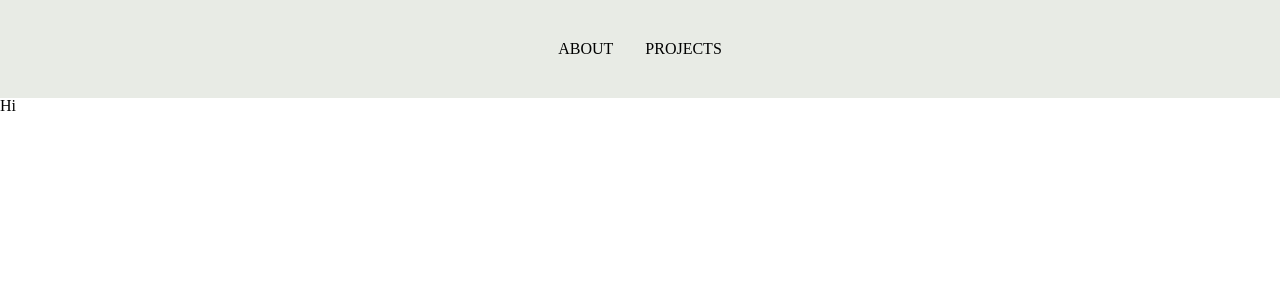
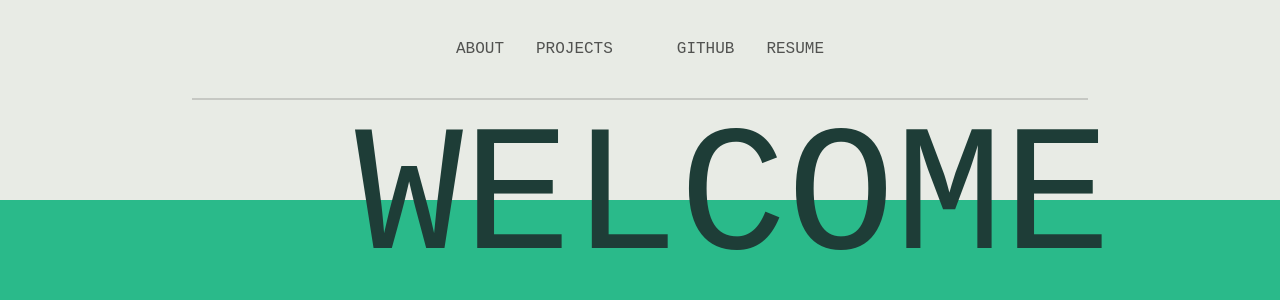
Before and after one commit to jamestouri/personal, a React (Create React App) app: page / in a window 1280 px wide. Shown: the top 300 px of the page. Built offline with nearby package versions, Linux system fonts and the light colour scheme.

Commit message:
splash page

```diff
--- a/src/App.css
+++ b/src/App.css
@@ -19,6 +19,22 @@
   color: white;
 }
 
+.welcome-text {
+  font-size: 180px;
+  font-family: monospace;
+  color:#1e3d37;
+  position: absolute;
+  top: 110px;
+  left: 355px;
+  z-index: 2;
+}
+
+.background {
+  background-color: #2aba8a;
+  width: 100%;
+  height: 90vh;
+}
+
 .App-link {
   color: #61dafb;
 }
--- a/src/App.js
+++ b/src/App.js
@@ -12,14 +12,14 @@ import {
 class App extends Component {
   render() {
     return (
-      <React.Fragment className="App">
+      <React.Fragment>
         <header>
           <NavBar/>
+          <h1 className="welcome-text">WELCOME</h1>
         </header>
-        <body>
+        <body className="background">
           <HashRouter>
             <Switch>
-                <h1>Hi</h1>
             </Switch>
           </HashRouter>
         </body>
--- a/src/components/nav_bar.jsx
+++ b/src/components/nav_bar.jsx
@@ -9,7 +9,12 @@ const NavBar = props => {
       <ul className="links-top">
         <li>ABOUT</li>
         <li>PROJECTS</li>
+        <li></li>
+        <li>GITHUB</li>
+        <li>RESUME</li>
       </ul>
+      <div className="bottom-line">
+      </div>
     </div>
   )
 }
--- a/src/components/splash.jsx
+++ b/src/components/splash.jsx
@@ -1,7 +1,11 @@
 import React from 'react';
 import { Link } from 'react-router-dom';
-
+import '../stylesheets/splash.css';
 
 const SplashPage = props => {
+  return (
+    <div className="astronaut-image">
 
+    </div>
+  )
 }
--- a/src/stylesheets/nav.css
+++ b/src/stylesheets/nav.css
@@ -9,4 +9,15 @@
   padding-right: 15px;
   padding-top: 40px;
   padding-bottom: 40px;
+  font-family: monospace;
+  color: rgba(0, 0, 0, .65);
+  font-weight: 500;
+  font-size: 16px;
 }
+
+.bottom-line {
+  margin-left: 15%;
+  margin-right: 15%;
+  border-top: 2px solid rgba(0, 0, 0, .15);
+  padding: 50px;
+}
```
Also changed, not shown: images/astronaut.png (added), src/stylesheets/splash.css (added).
